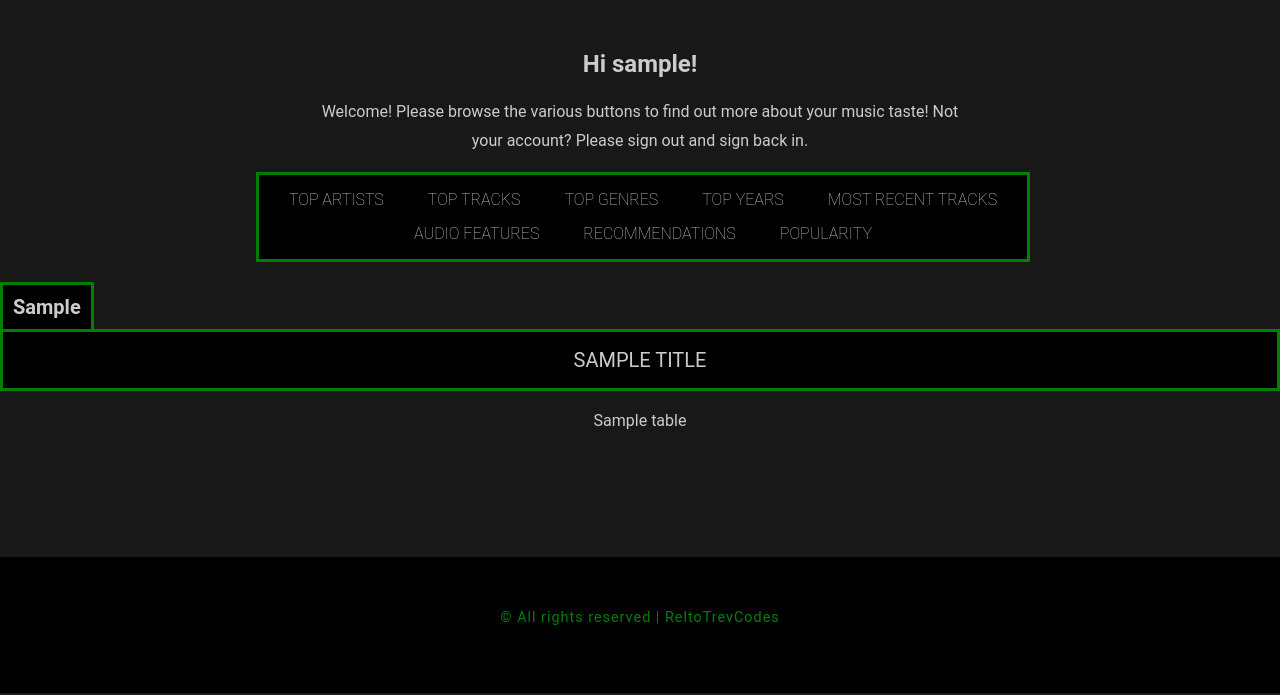
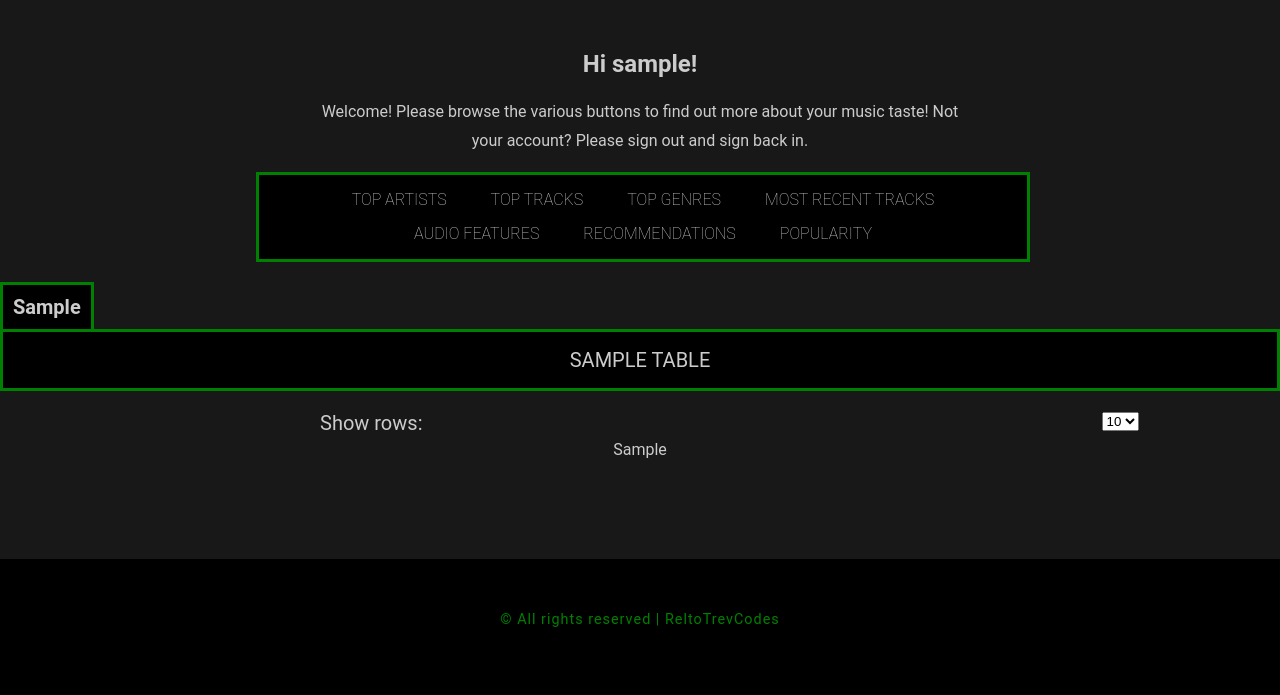
Before and after one commit to sheltoncarr/spotify_app, a Flask app: template templates/index.html in a window 1280 px wide. Shown: the part 107-802 px from the top of the page. Run offline with Flask 3, Linux system fonts and the light colour scheme; the template is opened without the code that fills it: most values are stand-ins (such as "Sample title", 1, 10 or a date in 2020).

Commit message:
Added dropdown menu and fixed play button bugs

```diff
--- a/app.py
+++ b/app.py
@@ -42,11 +42,9 @@
 from src import top_tracks
 from src import audio_features
 from src import recommendations
-from src import current_track
 from src import recently_played_tracks
 from src import popularity
 from src import top_genres
-from src import top_years
 
 # load_dotenv()
 
@@ -115,11 +113,14 @@
 
     spotify = spotipy.Spotify(auth_manager=auth_manager)
 
-    df = recently_played_tracks.most_recently_played_tracks(spotify)
+    df1 = recently_played_tracks.most_recently_played_tracks(spotify)
     title = 'Most Recent Tracks:'
 
-    return render_template('index.html',tables=[df.to_html(classes='data',justify='center',render_links=True,escape=False)],
-                                                titles=['Most Recent Tracks'],user_name=user_name,dataEvent=title)
+    tables = [
+        {'title': 'Most Recent Tracks', 'data': df1, 'id':'table1'}
+    ]
+
+    return render_template('index.html', tables=tables, user_name=user_name, dataEvent=title)
 
 
 @app.route('/top_artists')
@@ -135,10 +136,13 @@
     df3 = top_artists.get_top_artists_long_term_df(spotify)
     title = 'Your Top Artists:'
 
+    tables = [
+        {'title': 'Short Term (Last 4 Weeks)', 'data': df1, 'id':'table1'},
+        {'title': 'Medium Term (Last 6 Months)', 'data': df2,'id':'table2'},
+        {'title': 'Long Term (Last Several Years)', 'data': df3,'id':'table3'},
+    ]
 
-    return render_template('index.html',tables=[df1.to_html(classes='data',justify='center'),df2.to_html(classes='data',justify='center'),
-                                                df3.to_html(classes='data',justify='center')],titles=['Short Term (Last 4 Weeks)','Medium Term (Last 6 Months)','Long Term (Last Several Years)'],
-                                                user_name=user_name,dataEvent=title)
+    return render_template('index.html', tables=tables, user_name=user_name, dataEvent=title)
 
 
 @app.route('/top_tracks')
@@ -155,12 +159,13 @@
     df3 = top_tracks.get_top_tracks_long_term_df(spotify)
     title = 'Your Top Tracks:'
 
-    return render_template('index.html', tables=[df1.to_html(classes='data', justify='center', render_links=True, escape=False),
-                                                df2.to_html(classes='data', justify='center', render_links=True, escape=False),
-                                                df3.to_html(classes='data', justify='center', render_links=True, escape=False)
-                                            ],
-                                            titles=['Short Term (Last 4 Weeks)', 'Medium Term (Last 6 Months)', 'Long Term (Last Several Years)'],
-                                            user_name=user_name, dataEvent=title)
+    tables = [
+        {'title': 'Short Term (Last 4 Weeks)', 'data': df1, 'id':'table1'},
+        {'title': 'Medium Term (Last 6 Months)', 'data': df2,'id':'table2'},
+        {'title': 'Long Term (Last Several Years)', 'data': df3,'id':'table3'},
+    ]
+
+    return render_template('index.html', tables=tables, user_name=user_name, dataEvent=title)
 
 
 @app.route('/top_genres')
@@ -177,28 +182,13 @@
     df3 = top_genres.get_top_genres_long_term_df(spotify)
     title = 'Your Top Genres:'
 
-    return render_template('index.html',tables=[df1.to_html(classes='data',justify='center'),df2.to_html(classes='data',justify='center'),
-                                                df3.to_html(classes='data',justify='center')],titles=['Short Term (Last 4 Weeks)','Medium Term (Last 6 Months)','Long Term (Last Several Years)'],
-                                                user_name=user_name,dataEvent=title)
+    tables = [
+        {'title': 'Short Term (Last 4 Weeks)', 'data': df1, 'id':'table1'},
+        {'title': 'Medium Term (Last 6 Months)', 'data': df2,'id':'table2'},
+        {'title': 'Long Term (Last Several Years)', 'data': df3,'id':'table3'},
+    ]
 
-
-@app.route('/top_years')
-def get_top_years():
-    cache_handler = spotipy.cache_handler.FlaskSessionCacheHandler(session)
-    auth_manager = spotipy.oauth2.SpotifyOAuth(cache_handler=cache_handler, redirect_uri=SPOTIPY_REDIRECT_URI)
-    if not auth_manager.validate_token(cache_handler.get_cached_token()):
-        return redirect('/')
-
-    spotify = spotipy.Spotify(auth_manager=auth_manager)
-
-    df1 = top_years.get_top_years_short_term_df(spotify)
-    df2 = top_years.get_top_years_medium_term_df(spotify)
-    df3 = top_years.get_top_years_long_term_df(spotify)
-    title = 'Your Top Years:'
-
-    return render_template('index.html',tables=[df1.to_html(classes='data',justify='center'),df2.to_html(classes='data',justify='center'),
-                                                df3.to_html(classes='data',justify='center')],titles=['Short Term (Last 4 Weeks)','Medium Term (Last 6 Months)','Long Term (Last Several Years)'],
-                                                user_name=user_name,dataEvent=title)
+    return render_template('index.html', tables=tables, user_name=user_name, dataEvent=title)
 
 
 @app.route('/audio_features')
@@ -238,15 +228,16 @@
     df6 = recommendations.get_long_term_artist_recs(spotify)
     title = 'Your Top Recommendations:'
 
-    return render_template('index.html',tables=[df1.to_html(classes='data',justify='center',render_links=True,escape=False),
-                                                df2.to_html(classes='data',justify='center',render_links=True,escape=False),
-                                                df3.to_html(classes='data',justify='center',render_links=True,escape=False),
-                                                df4.to_html(classes='data',justify='center',render_links=True,escape=False),
-                                                df5.to_html(classes='data',justify='center',render_links=True,escape=False),
-                                                df6.to_html(classes='data',justify='center',render_links=True,escape=False)],
-                                                titles=['Based on Top Tracks (Short Term)','Based on Top Tracks (Medium Term)','Based on Top Tracks (Long Term)',
-                                                        'Based on Top Artists (Short Term)','Based on Top Artists (Medium Term)','Based on Top Artists (Long Term)'],
-                                                user_name=user_name,dataEvent=title)
+    tables = [
+        {'title': 'Based on Top Tracks (Short Term)', 'data': df1, 'id':'table1'},
+        {'title': 'Based on Top Tracks (Medium Term)', 'data': df2,'id':'table2'},
+        {'title': 'Based on Top Tracks (Long Term)', 'data': df3,'id':'table3'},
+        {'title': 'Based on Top Artists (Short Term)', 'data': df4, 'id':'table4'},
+        {'title': 'Based on Top Artists (Medium Term)', 'data': df5,'id':'table5'},
+        {'title': 'Based on Top Artists (Long Term)', 'data': df6,'id':'table6'},
+    ]
+
+    return render_template('index.html', tables=tables, user_name=user_name, dataEvent=title)
 
 
 @app.route('/popularity')
@@ -263,9 +254,16 @@
     df3 = popularity.get_top_artists_long_term_popularity_df(spotify)
     title = 'Popularity of Your Top Artists (Sorted by Popularity):'
 
-    return render_template('index.html',tables=[df1.to_html(classes='data',justify='center'),df2.to_html(classes='data',justify='center'),
-                                                df3.to_html(classes='data',justify='center')],titles=['Short Term (Last 4 Weeks)','Medium Term (Last 6 Months)','Long Term (Last Several Years)'],
-                                                user_name=user_name,dataEvent=title)
+
+    tables = [
+        {'title': 'Short Term (Last 4 Weeks)', 'data': df1, 'id':'table1'},
+        {'title': 'Medium Term (Last 6 Months)', 'data': df2,'id':'table2'},
+        {'title': 'Long Term (Last Several Years)', 'data': df3,'id':'table3'},
+    ]
+
+    return render_template('index.html', tables=tables, user_name=user_name, dataEvent=title)
+
+
 
 
 @app.route('/about_us')
@@ -306,8 +304,9 @@
     # currently playing
     track = spotify.current_user_playing_track()
     if not track is None:
-        track_title = track['item']['name']
-        artist_list = ', '.join(artist['name'] for artist in track['item']['artists'])
+        result = spotify.current_user_playing_track()
+        track_title = result['item']['name']
+        artist_list = ', '.join(artist['name'] for artist in result['item']['artists'])
         current_song = track_title + ' by ' + artist_list
     if track is None:
         current_song = 'No song is playing'
--- a/static/script.js
+++ b/static/script.js
@@ -34,12 +34,9 @@
 
 
 var currentlyPlayingAudio = null;
+var currentlyPlayingButton = null;
 
 function playAudio(url) {
-    // Stop the currently playing audio, if any
-    if (currentlyPlayingAudio !== null) {
-        currentlyPlayingAudio.pause();
-    }
 
     // Create or use the existing audio element
     var audio = document.getElementById('audioPlayer');
@@ -53,15 +50,10 @@
     audio.src = url;
     audio.play();
 
-    // Update the currently playing audio
+    // Update the currently playing audio and its associated button
     currentlyPlayingAudio = audio;
-
-    // Change the play icon to pause when audio starts playing
-    var icon = document.getElementById('playPauseIcon');
-    if (icon) {
-        icon.classList.remove('fa-play');
-        icon.classList.add('fa-pause');
-    }
+    currentlyPlayingButton = document.querySelector('.play-button[onclick*="' + url + '"]');
+    togglePlayPauseIcon(currentlyPlayingButton.querySelector('.play-pause-icon'));
 }
 
 function togglePlayPauseIcon(icon) {
@@ -72,11 +64,65 @@
 function togglePlayPause(button, url) {
     var icon = button.querySelector('.play-pause-icon');
 
-    if (currentlyPlayingAudio && !currentlyPlayingAudio.paused) {
-        currentlyPlayingAudio.pause();
-        togglePlayPauseIcon(icon);
-    } else {
-        playAudio(url);
-        togglePlayPauseIcon(icon);
+    // Clicked on the same button
+    if (currentlyPlayingButton && currentlyPlayingButton === button) {
+        if (currentlyPlayingAudio && !currentlyPlayingAudio.paused) {
+            currentlyPlayingAudio.pause();
+            togglePlayPauseIcon(icon);
+        } else {
+            currentlyPlayingAudio.play();
+            togglePlayPauseIcon(icon);
+        }
+    }
+
+    // Clicked on a new button
+    else {
+        if (currentlyPlayingAudio && !currentlyPlayingAudio.paused){
+            currentlyPlayingAudio.pause();
+            togglePlayPauseIcon(currentlyPlayingButton.querySelector('.play-pause-icon'));
+            playAudio(url)
+        }
+        else{
+            playAudio(url);
+        }
+
     }
 }
+
+
+document.addEventListener('DOMContentLoaded', function () {
+    // Initial table load with default number of rows for each table
+    var dropdowns = document.querySelectorAll('.row-dropdown');
+    dropdowns.forEach(function (dropdown) {
+        updateTable(dropdown);
+        dropdown.addEventListener('change', function () {
+            // Update the corresponding table with the selected number of rows
+            updateTable(dropdown);
+        });
+    });
+});
+
+function updateTable(dropdown) {
+    // Get the selected number of rows
+    var selectedRows = parseInt(dropdown.value);
+
+    // Update the corresponding table with the selected number of rows
+    var table = dropdown.closest('.table-container').querySelector('.table');
+    updateRows(selectedRows, table);
+}
+
+function updateRows(rows, table) {
+    // Get all rows in the specified table
+    var rowsToToggle = table.querySelectorAll('tbody tr');
+
+    // Show the first 'rows' number of rows and hide the rest
+    for (var i = 0; i < rowsToToggle.length; i++) {
+        if (i < rows) {
+            rowsToToggle[i].style.display = 'table-row';
+        } else {
+            if (rowsToToggle[i]) {
+                rowsToToggle[i].style.display = 'none';
+            }
+        }
+    }
+}
--- a/static/style.css
+++ b/static/style.css
@@ -214,12 +214,17 @@
 	font-style: bold;
 }
 
-#table{
-	display:table;
-	margin-left: auto;
-	margin-right: auto;
+#data .table-container{
+	width: 100%;
+	text-align: center;
+	margin: 0 auto;
+}
+
+.table{
+	display: table;
+	margin: 0 auto;
 	padding-bottom: 100px;
-	width: auto;
+	width: 80%;
 	color: #ccc;
 }
 
--- a/templates/base.html
+++ b/templates/base.html
@@ -12,7 +12,7 @@
     <title>{% block title %} {% endblock %}</title>
   </head>
   <body>
-    <div id="loading-spinner">Loading...</div>
+    <div id="loading-spinner">loading...</div>
     <header>
         <div id="top-header">
 
--- a/templates/index.html
+++ b/templates/index.html
@@ -27,7 +27,6 @@
                         <li><a href="/top_artists" target="_self" rel="follow">Top Artists</a></li>
                         <li><a href="/top_tracks" target="_self" rel="follow">Top Tracks</a></li>
                         <li><a href="/top_genres" target="_self" rel="follow">Top Genres</a></li>
-                        <li><a href="/top_years" target="_self" rel="follow">Top Years</a></li>
                         <li><a href="/most_recent_tracks" target="_self" rel="follow">Most Recent Tracks</a></li>
                         <li><a href="/audio_features" target="_self" rel="follow">Audio Features</a></li>
                         <li><a href="/recommendations" target="_self" rel="follow">Recommendations</a></li>
@@ -40,14 +39,24 @@
         </section>
 
         <section>
+
             <div id="data">
                 <h3>{{dataEvent}}</h3>
-                    {% for table in tables %}
-                            <p>{{titles[loop.index-1]}}</p>
-                            <div id="table">{{ table|safe }}</div>
-                    {% endfor %}
+                {% for table in tables %}
+                    <div class="table-container" data-table="{{ table['id'] }}">
+                        <p>{{ table['title'] }}</p>
+                        <label for="row-dropdown">Show rows:</label>
+                        <select class="row-dropdown" onchange="updateTable(this)">
+                            <option value="10">10</option>
+                            <option value="20">20</option>
+                            <option value="30">30</option>
+                            <option value="40">40</option>
+                            <option value="50">50</option>
+                        </select>
+                        <div class="table">{{ table['data'].to_html(classes='data table-row', justify='center', render_links=True, escape=False)|safe }}</div>
+                    </div>
+                {% endfor %}
             </div>
-
         </section>
 
     </main>
```
